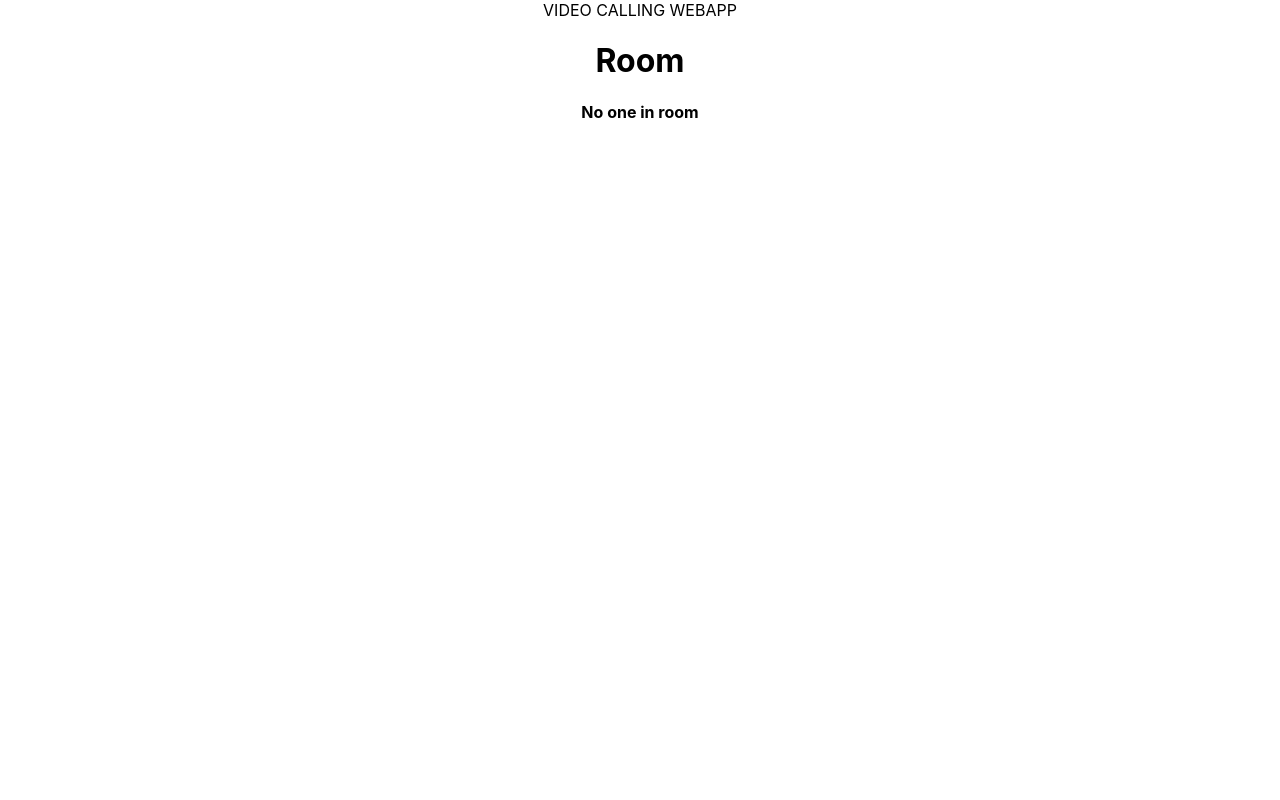
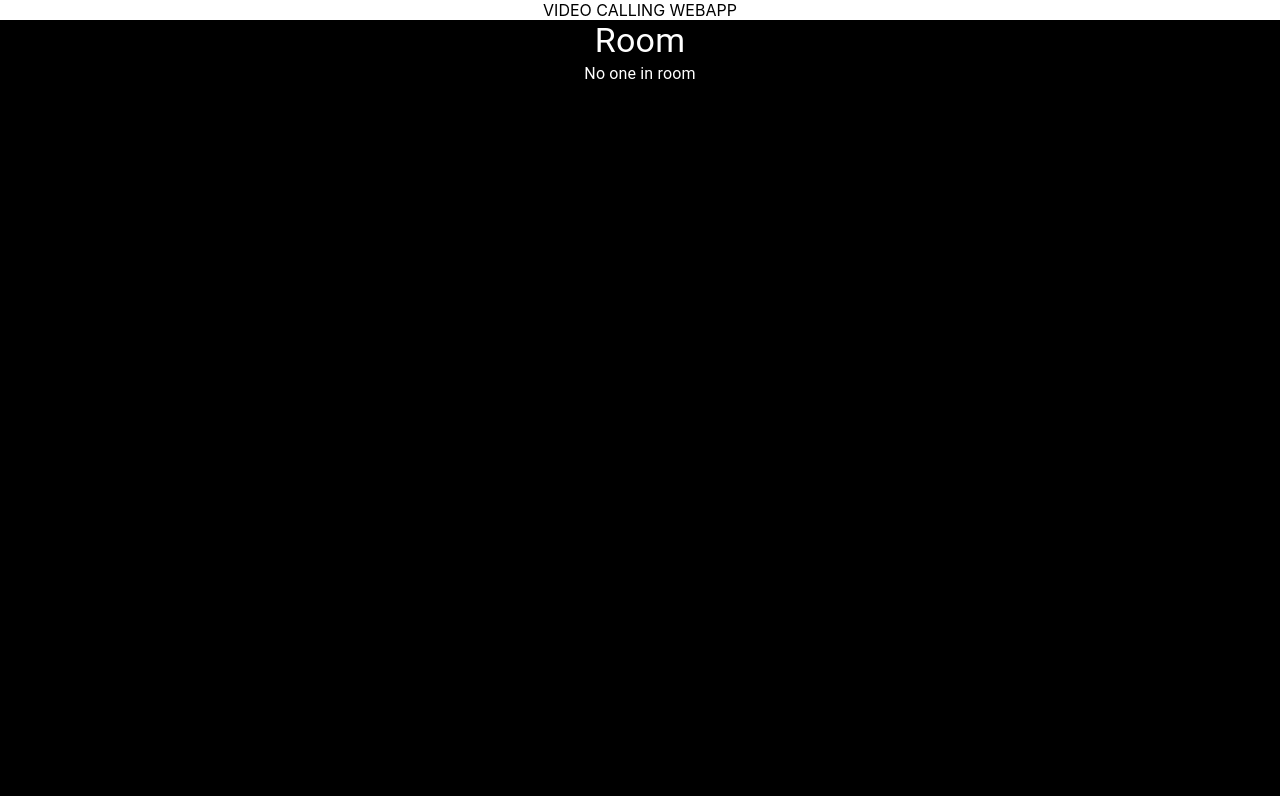
Before and after one commit to Debargha-arch/Video-Conferencing-webapp, a React (Create React App) app: page /room/1 in a window 1280 px wide. Built offline with nearby package versions, Linux system fonts and the light colour scheme; no server answers.

Commit message:
Added styling to Room Screen

```diff
--- a/src/screens/Room.jsx
+++ b/src/screens/Room.jsx
@@ -2,6 +2,37 @@ import React, { useCallback, useEffect, useState } from 'react'
 import { useSocket } from '../context/SocketProvider';
 import ReactPlayer from 'react-player';
 import peer from '../services/peer';
+import { Button, Card, IconButton, Paper, Typography } from '@mui/material';
+import CallIcon from '@mui/icons-material/Call';
+
+const head = {
+  backgroundColor: '#000',
+  height: '97vh'
+};
+
+const paper = {
+  display: 'flex',
+  flexDirection: 'row',
+  justifyContent: 'space-around',
+  backgroundColor: 'inherit',
+  marginTop: '8vh'
+};
+
+const card = {
+  backgroundColor: '#373c47'
+};
+
+const typography = {
+  color: '#fff'
+};
+
+const callButton = {
+  backgroundColor: 'red',
+  color: '#fff',
+  ":hover": {
+    backgroundColor: "#de474c",
+  }
+};
 
 const Room = () => {
 
@@ -100,29 +131,32 @@ const Room = () => {
   ]);
 
   return (
-    <div>
-        <h1>Room</h1>
-        <h4>{remoteSocketId ? "Connected" : "No one in room" }</h4>
+    <div style={head}>
+        <Typography variant='h4' sx={typography}>Room</Typography>
+        <Typography variant='body1' sx={typography}>{remoteSocketId ? "Connected" : "No one in room" }</Typography>
         {
-          remoteSocketId && <button onClick={handleCallUser}>CALL</button>
+          remoteSocketId &&
+          <IconButton sx={callButton} size='large' onClick={handleCallUser}>
+            <CallIcon fontSize='inherit'/>
+          </IconButton>
         }
-        { myStream && <button onClick={sendStream}>Send Stream</button>}
-        <>
+        { myStream && <Button variant='contained' onClick={sendStream}>Accept</Button>}
+        <Paper sx={paper}>
         {
           myStream &&
-          <>
+          <Card sx={card}>
             <ReactPlayer playing muted url={myStream}/>
-            <h5>You</h5>
-          </>
+            <Typography sx={typography}>You</Typography>
+          </Card>
         }
         {
           remoteStream &&
-          <>
+          <Card sx={card}>
             <ReactPlayer playing muted url={remoteStream}/>
-            <h5>Guest</h5>
-          </>
+            <Typography sx={typography}>Guest</Typography>
+          </Card>
         }
-        </>
+        </Paper>
     </div>
   )
 }
```
